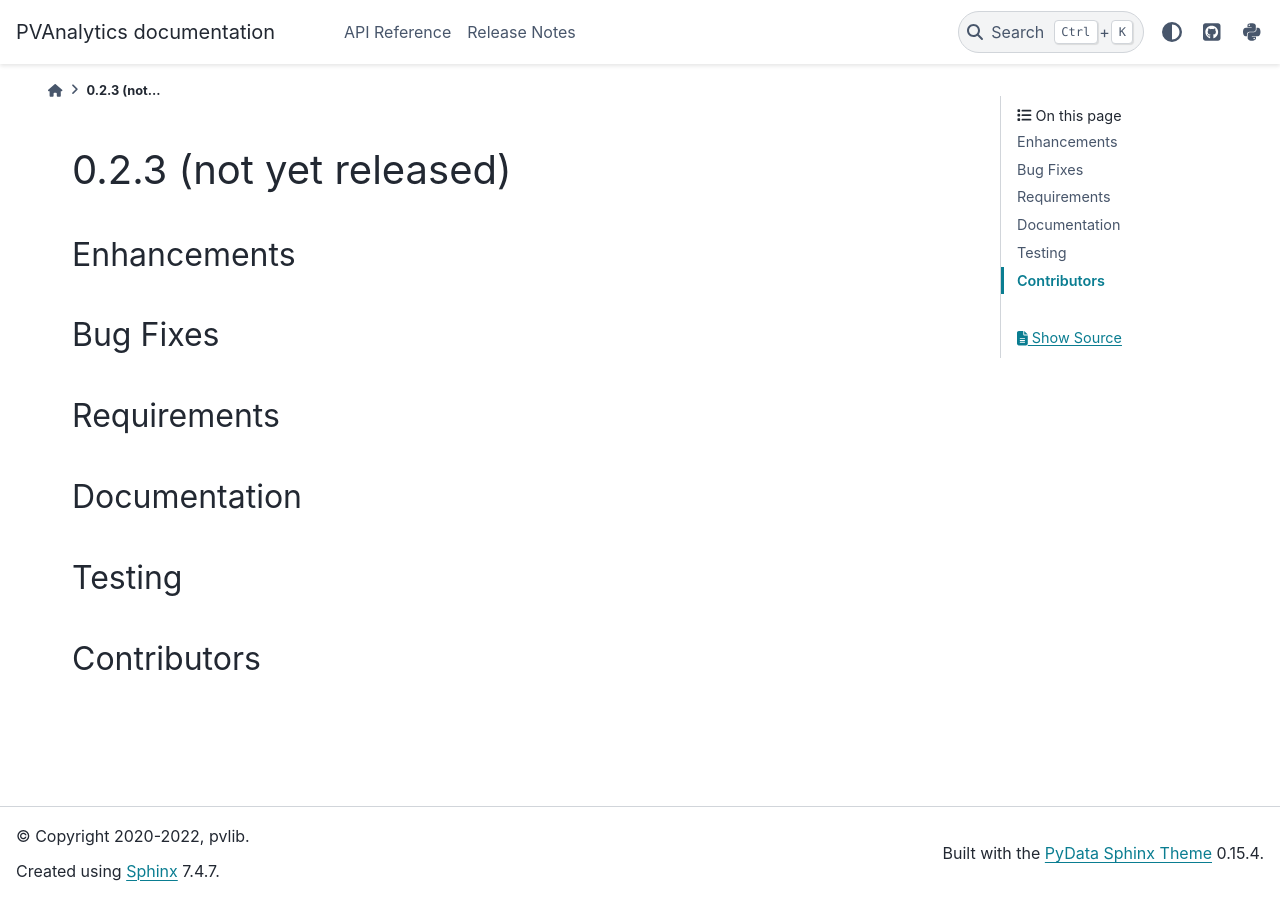
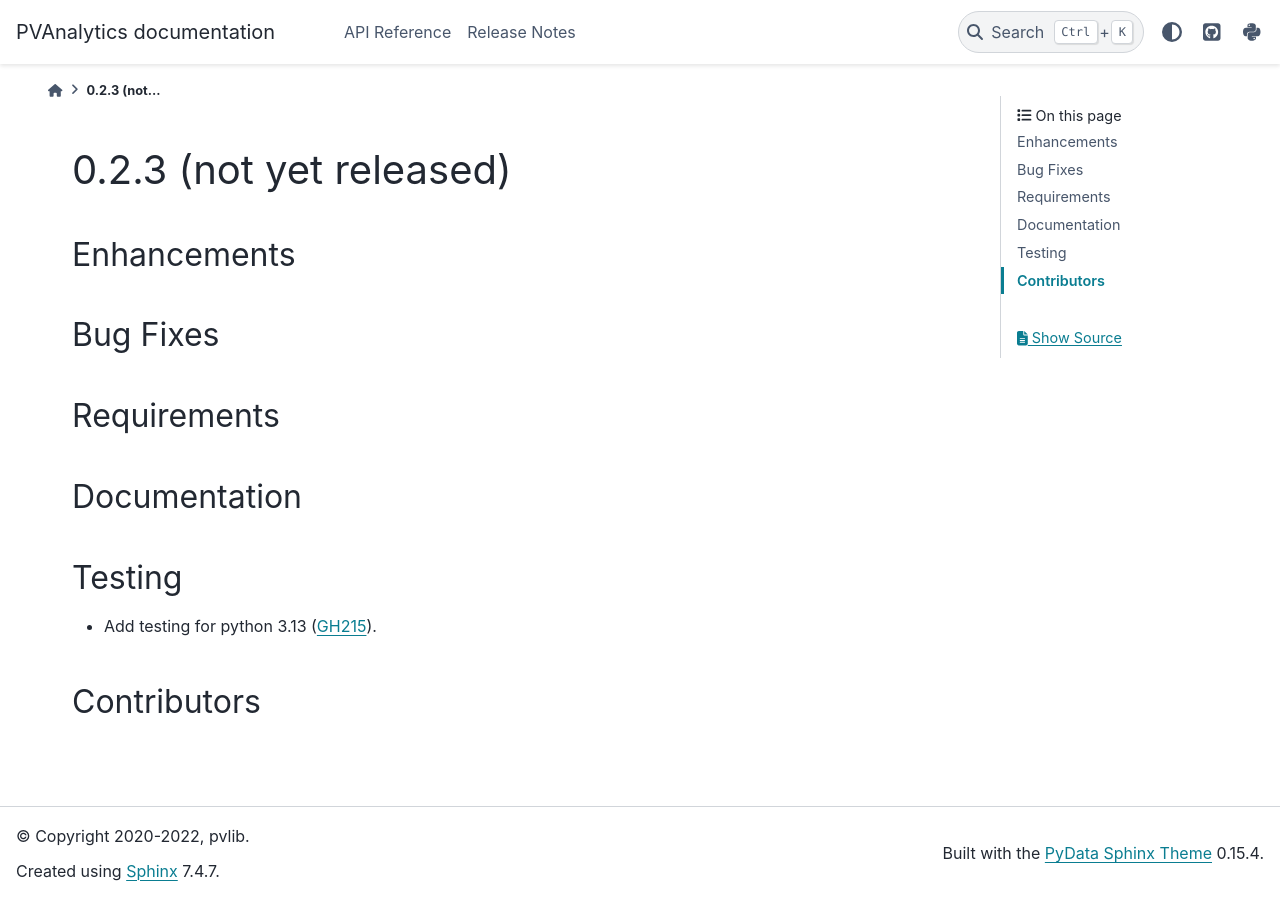
Before and after one commit to pvlib/pvanalytics, a Sphinx documentation site: the page built from docs/whatsnew/v0.2.3.rst, in a window 1280 px wide. Built offline with Sphinx 7.4.7 and the PyData theme 0.15.4, drawn with Linux system fonts in a browser that asks for light colours; pages that are not in the unit, such as notebooks, are missing from menus.

Commit message:
Add python 3.13 to test matrix (#215)
* add 3.13 to test matrix

* whatsnew

```diff
--- a/docs/whatsnew/v0.2.3.rst
+++ b/docs/whatsnew/v0.2.3.rst
@@ -22,6 +22,7 @@ Documentation
 
 Testing
 ~~~~~~~
+* Add testing for python 3.13 (:pull:`215`).
 
 
 Contributors
```
Also changed, not shown: 1 other file.
